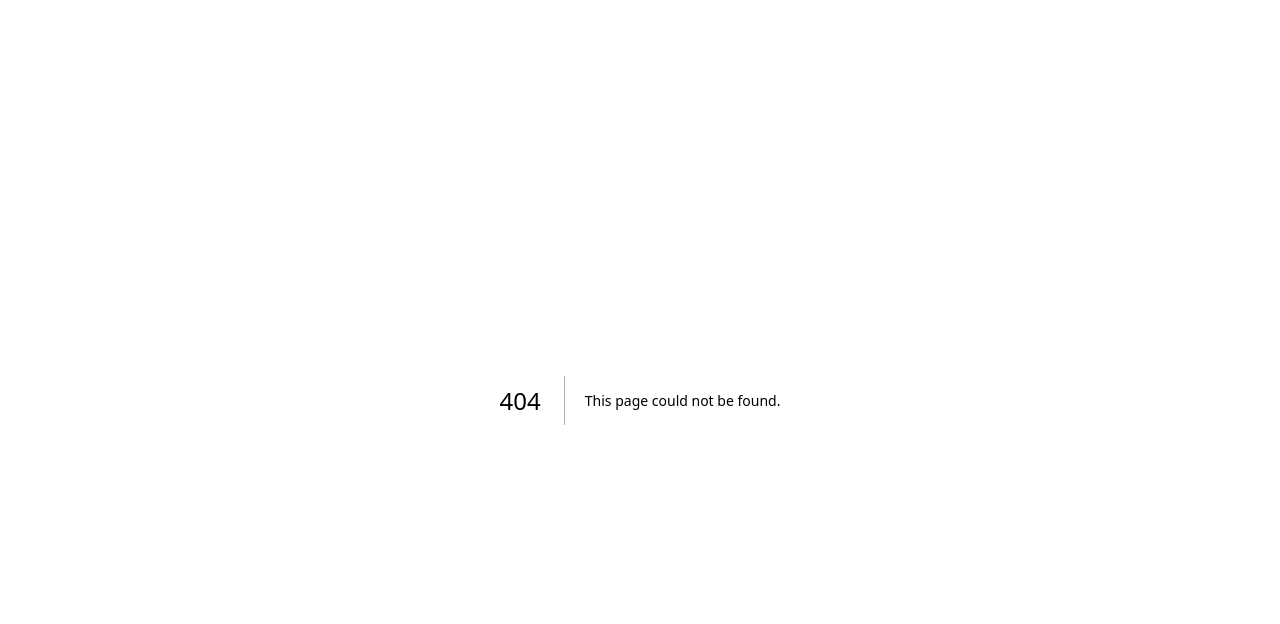
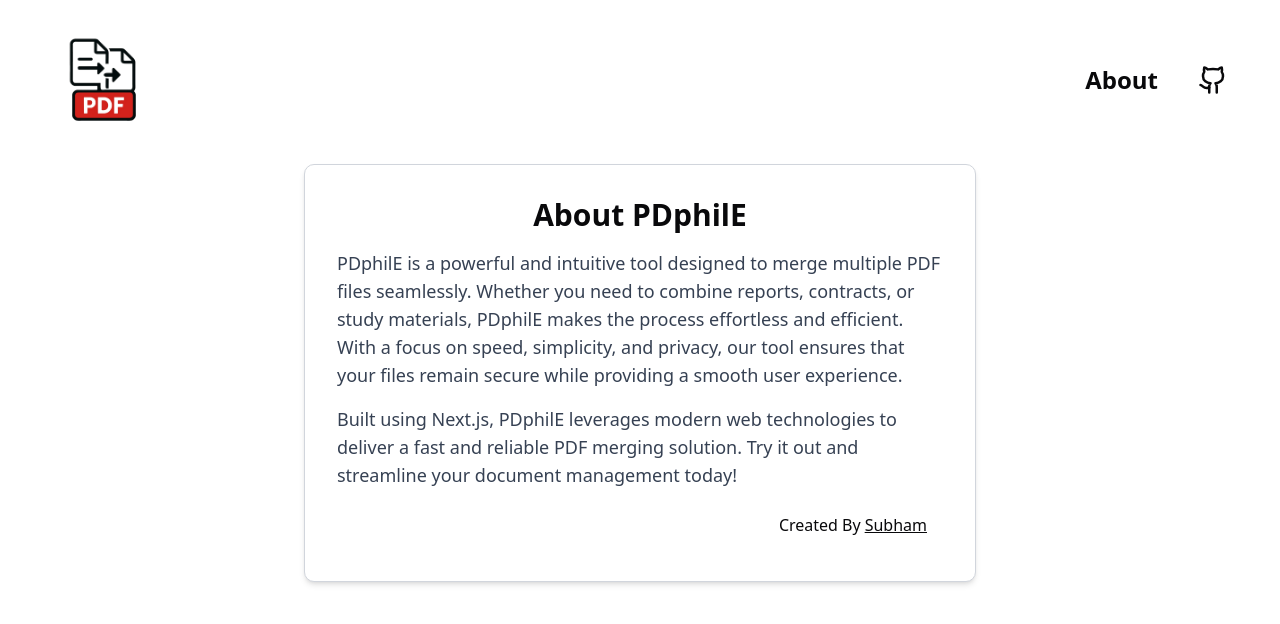
Before and after one commit to subhk02/PDphilE, a Next.js app in the folder pdf-merger/: page /about in a window 1280 px wide. Before the commit this address had no page. Shown: the top 624 px of the page. Built offline with nearby package versions, Linux system fonts and the light colour scheme.

Commit message:
Initial Commit

```diff
--- /dev/null
+++ b/pdf-merger/app/about/page.js
@@ -0,0 +1,38 @@
+'use client';
+
+import { Card, CardContent } from '@/components/ui/card';
+import Navbar from '@/components/ui/navbar';
+import { motion } from 'framer-motion';
+
+export default function AboutPage() {
+    return (
+        <>
+            <Navbar />
+            <motion.div
+                initial={{ opacity: 0 }}
+                animate={{ opacity: 1 }}
+                transition={{ duration: 0.5 }}
+                className="flex justify-center max-h-100vh"
+            >
+                <Card className="max-w-2xl sm:w-full w-[90vw] p-6 bg-white shadow-lg rounded-2xl border border-gray-300 mt-3">
+                    <CardContent>
+                        <h1 className="text-3xl font-bold mb-4 text-center">About PDphilE</h1>
+                        <p className="text-lg text-gray-700 text-left">
+                            PDphilE is a powerful and intuitive tool designed to merge multiple PDF files seamlessly.
+                            Whether you need to combine reports, contracts, or study materials, PDphilE makes the
+                            process effortless and efficient. With a focus on speed, simplicity, and privacy, our
+                            tool ensures that your files remain secure while providing a smooth user experience.
+                        </p>
+                        <p className="mt-4 text-lg text-gray-700 text-left">
+                            Built using Next.js, PDphilE leverages modern web technologies to deliver a fast and
+                            reliable PDF merging solution. Try it out and streamline your document management today!
+                        </p>
+                        <div className='flex justify-end items-center sm:px-4 px-0 gap-1 mb-3 pt-6 '>
+                            <span>Created By</span><a className='cursor-pointer underline' href="https://github.com/subhk02" target="_blank">Subham</a>
+                        </div>
+                    </CardContent>
+                </Card>
+            </motion.div>
+        </>
+    );
+}
--- a/pdf-merger/app/page.js
+++ b/pdf-merger/app/page.js
@@ -271,7 +271,7 @@ export default function Home() {
           <a href="https://x.com/Subhamk0211" target='_blank'><BsTwitterX className='w-6 h-6 cursor-pointer' suppressHydrationWarning/></a>
           <a href="https://github.com/subhk02" target='_blank'><BsGithub className='w-6 h-6 cursor-pointer' suppressHydrationWarning/></a>
           </div>
-          <div className="flex gap-2 mt-4 justify-center items-center">
+          <div className="flex flex-col sm:flex-row gap-2 mt-4 justify-center items-center">
             <h2 className="text-xl font-semibold text-black">Contact Me :</h2>
             <div className='flex justify-center items-center'>
             <BiLogoGmail className='w-6 h-6' suppressHydrationWarning/>
--- /dev/null
+++ b/pdf-merger/components/ui/card.jsx
@@ -0,0 +1,13 @@
+'use client';
+
+export function Card({ children, className = '' }) {
+  return (
+    <div className={`bg-white shadow-md rounded-lg p-4 ${className}`}>
+      {children}
+    </div>
+  );
+}
+
+export function CardContent({ children }) {
+  return <div className="p-2">{children}</div>;
+}
--- a/pdf-merger/components/ui/navbar.jsx
+++ b/pdf-merger/components/ui/navbar.jsx
@@ -2,13 +2,15 @@
 import Image from "next/image";
 import React from "react";
 import { LucideGithub, LucideUser } from "lucide-react";
+import Link from "next/link";
 
 const Navbar = () => {
   return (
     <>
       <div className="w-full flex sm:px-12 sm:pt-6 justify-between items-center mb-4 px-4 pt-4">
         {/* Logo */}
-        <div>
+        <Link href="/">
+        <div className="cursor-pointer flex items-center gap-2">
           <Image
             className="w-15 h-15 sm:w-24 sm:h-24 md:w-28 md:h-28"
             src="/logo.png"
@@ -16,17 +18,20 @@ const Navbar = () => {
             width={70}
             height={70}
             suppressHydrationWarning
-          />
+            />
         </div>
+            </Link>
 
         {/* Navigation */}
-        <div className="flex justify-center items-center gap-10">
+        <div className="flex justify-center items-center sm:gap-10 gap-5 px-1">
 
           {/* About Dropdown */}
           <div className="relative group">
-            <h2 className="text-2xl font-semibold cursor-pointer">
-              About
-            </h2>
+            <Link href="/about">
+              <h2 className="text-2xl font-semibold cursor-pointer">
+                About
+              </h2></Link>
+
 
             {/* Dropdown Content */}
             <div className="absolute mt-3 min-w-80 h-auto -right-9 bg-white shadow-lg rounded-lg p-5 opacity-0 invisible group-hover:opacity-100 group-hover:visible transform scale-95 group-hover:scale-100 transition-all duration-300 ease-in-out">
@@ -38,12 +43,12 @@ const Navbar = () => {
               <div className="flex items-center gap-3 mt-4">
                 <LucideUser size={22} className="text-gray-600" suppressHydrationWarning />
                 <p className="text-lg text-gray-800 font-medium">
-                  Developed by <a href="https://github.com/subhk02" target="_blank" className="text-blue-600 hover:underline">Subham</a>
+                  Developed by <a href="https://github.com/subhk02" target="_blank" rel="noopener noreferrer" className="text-blue-600 hover:underline">Subham</a>
                 </p>
               </div>
 
               {/* GitHub Repo Link */}
-              <a href="https://github.com/subhk02/PDphilE" target="_blank" className="flex items-center gap-2 mt-4 text-gray-700 hover:text-black">
+              <a href="https://github.com/subhk02/PDphilE" target="_blank" rel="noopener noreferrer" className="flex items-center gap-2 mt-4 text-gray-700 hover:text-black">
                 <LucideGithub size={20} suppressHydrationWarning /> <span className="text-lg" >GitHub Repo</span>
               </a>
             </div>
--- a/pdf-merger/next.config.mjs
+++ b/pdf-merger/next.config.mjs
@@ -1,4 +1,8 @@
 /** @type {import('next').NextConfig} */
-const nextConfig = {};
+const nextConfig = {
+    eslint: {
+      ignoreDuringBuilds: true, // Disable ESLint during builds
+    },
+  };
 
-export default nextConfig;
+  export default nextConfig;
--- a/pdf-merger/package.json
+++ b/pdf-merger/package.json
@@ -12,6 +12,7 @@
     "@radix-ui/react-slot": "^1.1.2",
     "class-variance-authority": "^0.7.1",
     "clsx": "^2.1.1",
+    "framer-motion": "^12.6.2",
     "lucide-react": "^0.485.0",
     "next": "15.2.4",
     "react": "^19.0.0",
```
Also changed, not shown: 1 other file (tests, documents, lock files or other folders).
